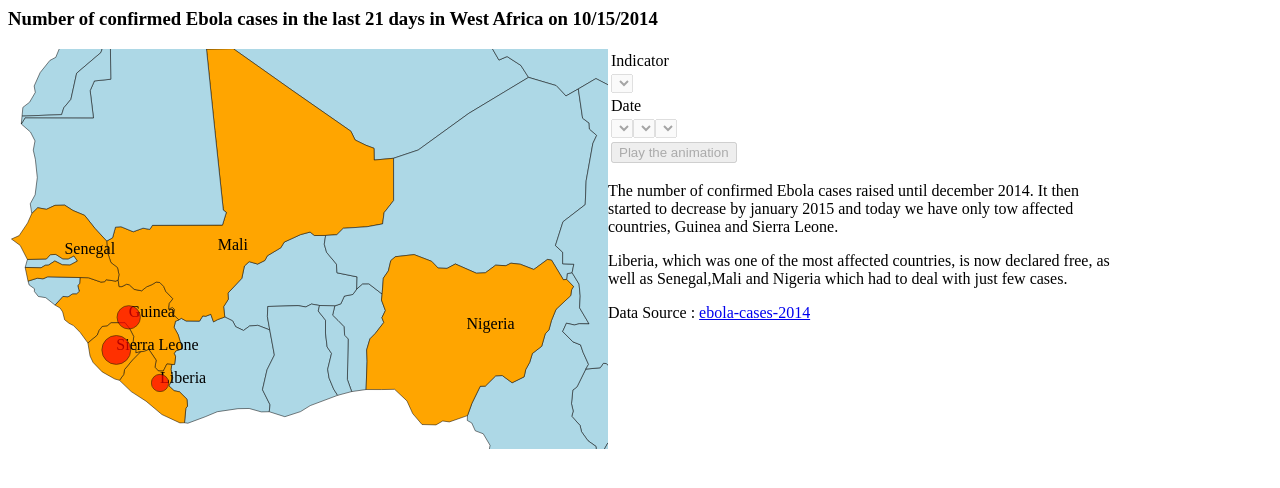
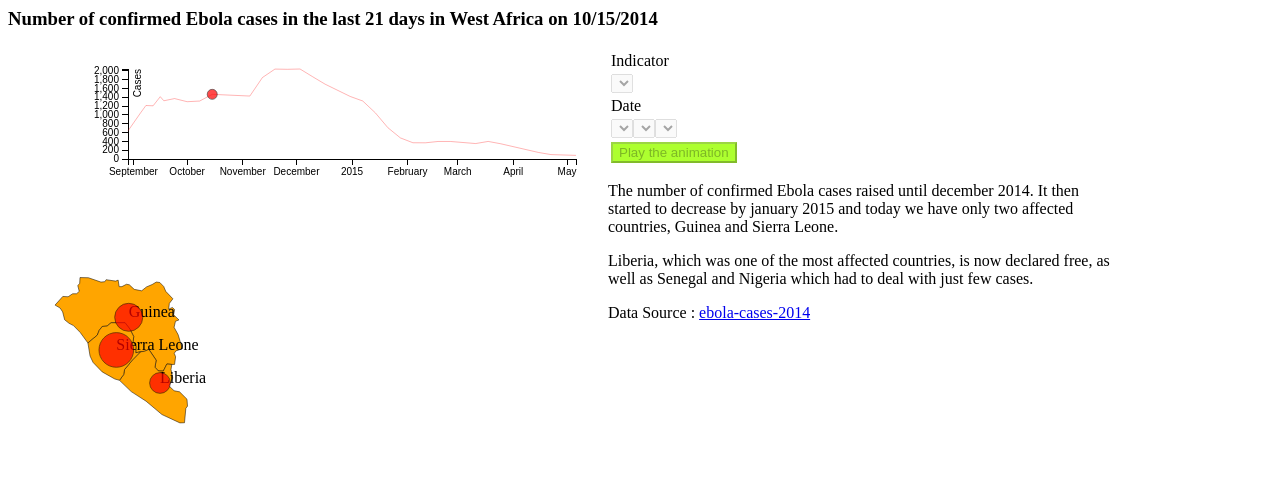
Before and after one commit to chomnoue/EbolaDataVisualizationND, a plain HTML site: page index.html in a window 1280 px wide. Drawn offline with Linux system fonts and the light colour scheme.

Commit message:
Added a line chart with an animated red circle to show the total number of cases changing over time, Increased the radius of circles, Shows only circles that have at least on case at each time

```diff
--- a/css/styles.css
+++ b/css/styles.css
@@ -13,3 +13,18 @@ div.menu ,svg{
 div.menu{
     width: 40%
 }
+
+.button{
+    background-color: greenyellow
+}
+
+.axis text {
+  font: 10px sans-serif;
+}
+
+.axis path,
+.axis line {
+  fill: none;
+  stroke: #000;
+  shape-rendering: crispEdges;
+}
--- a/index.html
+++ b/index.html
@@ -14,12 +14,12 @@
             <table></table>
             <p>
                 The number of confirmed Ebola cases raised until december 2014. It
-                then started to decrease by january 2015 and today we have only tow
+                then started to decrease by january 2015 and today we have only two
                 affected countries, Guinea and Sierra Leone.
             </p>
             <p>
                 Liberia, which was one of the most affected countries, is
-                now declared free, as well as Senegal,Mali and Nigeria
+                now declared free, as well as Senegal and Nigeria
                 which had to deal with just few cases.
             </p>
             Data Source : <a href="https://data.hdx.rwlabs.org/dataset/ebola-cases-2014">ebola-cases-2014</a>
--- a/js/app.js
+++ b/js/app.js
@@ -3,7 +3,10 @@ function draw(geo_data) {
     var margin = 40,
             width = 600 - margin,
             height = 400 - margin;
-
+    var lineChartXAxisPos = height / 3;
+    var lineChartHeight = height / 4;
+    var lineChartWidth = width * 0.8;
+    var lineChartYMargin = 20;
     var monthNames = ["January", "February", "March", "April", "May", "June",
         "July", "August", "September", "October", "November", "December"
     ];
@@ -22,6 +25,8 @@ function draw(geo_data) {
             .append('g')
             .attr('class', 'map');
 
+    var lineChart = d3.select("body")
+            .select("svg").append('g');
 
 
     var projection = d3.geo.mercator()
@@ -33,22 +38,20 @@ function draw(geo_data) {
 
     function drawData(data) {
         //first organise data
-        var countries = d3.set(data.map(function (d) {
-            return d.Country;
-        }));
+        function getCountries(data) {
+            return d3.set(data.map(function (d) {
+                return d.Country;
+            }));
+        }
+        var countries = getCountries(data);
 
-        var selected = {
-            year: null,
-            month: null,
-            day: null,
-            indicator: null
-        };
+
         //retain only the countries existing in the dat set
-        var features = geo_data.features.filter(function (feature) {
+        var countryFeatures = geo_data.features.filter(function (feature) {
             return countries.has(feature.properties.name);
         });
 
-        //grouping by year , month and day
+        //grouping by indicator,year , month and day
         var nested = d3.nest()
                 .key(function (d) {
                     return d.Indicator;
@@ -74,7 +77,7 @@ function draw(geo_data) {
         }).map(data, d3.map);
         var countryCenters = {};
         //finding the center to place the circle and text for each country
-        features.forEach(function (feature) {
+        countryFeatures.forEach(function (feature) {
             var coordinates = feature.geometry.coordinates[0];
             if (feature.geometry.type === 'MultiPolygon') {
                 coordinates = coordinates[0];
@@ -90,28 +93,26 @@ function draw(geo_data) {
             });
             countryCenters[feature.properties.name] = {x: center_x, y: center_y};
         });
-        console.log(countries.values());
+
+        function countryKey(d) {
+            return d.properties.name;
+        }
+
         var map = svg.selectAll('path')
-                .data(geo_data.features)
+                .data(geo_data.features, countryKey)
                 .enter()
                 .append('path')
                 .attr('d', path)
-                .style('fill', function (d) {
-                    if (countries.has(d.properties.name)) {
-                        return 'orange';
-                    } else {
-                        return 'lightBlue';
-                    }
-                })
-                .style('stroke', 'black')
+                .style('fill', 'none')
+                .style('stroke', 'none')
                 .style('stroke-width', 0.5);
 
 
 
-        svg.append('g')
+        var texts = svg.append('g')
                 .attr("class", "text")
                 .selectAll("text")
-                .data(features)
+                .data(countryFeatures, countryKey)
                 .enter()
                 .append("text")
                 .attr('x', function (d) {
@@ -119,11 +120,87 @@ function draw(geo_data) {
                 })
                 .attr('y', function (d) {
                     return countryCenters[d.properties.name].y;
-                })
-                .text(function (d) {
-                    return d.properties.name;
                 });
+        function drawLineChart(indicator) {
+            var selectedData = data.filter(function (d) {
+                return d.Indicator === indicator;
+            });
+            var nestedData = d3.nest()
+                    .key(function (d) {
+                        return format(d.Date);
+                    })
+                    .rollup(function (leaves) {
+                        return d3.sum(leaves, function (d) {
+                            return d.value;
+                        });
+                    }).map(selectedData, d3.map);
+            var dates = selectedData.map(function (d) {
+                return format(d.Date);
+            });
+            var yscale = d3.scale.linear()
+                    .range([lineChartHeight, 0])
+                    .domain([0, d3.max(nestedData.values())]);
+            var xscale = d3.time.scale()
+                    .nice(d3.time.month)
+                    .domain(d3.extent(dates).map(function (date) {
+                        return new Date(date);
+                    }))
+                    .range([0, lineChartWidth]);
+            var xAxis = d3.svg.axis()
+                    .scale(xscale)
+                    .orient("bottom");
+            //.ticks(d3.time.months);
 
+            var yAxis = d3.svg.axis()
+                    .scale(yscale)
+                    .orient("left");
+
+
+            lineChart.selectAll("*").remove();
+            lineChart.append("g")
+                    .attr("class", "x axis")
+                    .attr("transform", "translate(" + lineChartXAxisPos + "," + (lineChartHeight + lineChartYMargin) + ")")
+                    .call(xAxis);
+
+            lineChart.append("g")
+                    .attr("class", "y axis")
+                    .attr("transform", "translate(" + lineChartXAxisPos + "," + lineChartYMargin + ")")
+                    .call(yAxis)
+                    .append("text")
+                    .attr("transform", "rotate(-90)")
+                    .attr("y", 6)
+                    .attr("dy", ".71em")
+                    .style("text-anchor", "end")
+                    .text("Cases");
+            var x = function (d) {
+                return xscale(new Date(d)) + lineChartXAxisPos;
+            };
+            var y = function (d) {
+                return yscale(nestedData.get(d)) + lineChartYMargin;
+            };
+            var line = d3.svg.line()
+                    .x(x)
+                    .y(y)
+                    .interpolate("linear");
+            lineChart.append('path')
+                    .attr('d', line(nestedData.keys()
+                            .sort(d3.ascending)))
+                    //.attr("transform", "translate(" + lineChartXAxisPos + "," + 20 + ")")
+                    .attr("fill", "none")
+                    .style('stroke', 'red')
+                    .style('stroke-width', 0.3);
+
+            var circle = lineChart.append("circle")
+                    .attr("r", 5)
+                    .style("fill", "red")
+                    .style("visible", "hidden");
+            //function used to place the cicle on the line
+            return function (date) {
+                circle.attr("cx", x(date))
+                        .attr("cy", y(date))
+                        .style("visible", "visible");
+            };
+        }
 
 
         function update(selected) {
@@ -133,7 +210,7 @@ function draw(geo_data) {
                     .get(selected.day);
             var radius = d3.scale.log()
                     .domain([1, maxValues.get(selected.indicator)])
-                    .range([0, 15]);
+                    .range([0, 18]);
 
             svg.select(".bubble").remove();
 
@@ -152,8 +229,30 @@ function draw(geo_data) {
                     .attr('r', function (d) {
                         return radius(d.value + 1);//because log(1)=0, this will make values of 0 have a radius of 0 an values 1 a radius of log(2)
                     });
+            var countries = getCountries(selectedData);
+
+            map.style('fill', function (d) {
+                if (countries.has(d.properties.name)) {
+                    return "orange";
+                }
+                return "none";
+            }).style('stroke', function (d) {
+                if (countries.has(d.properties.name)) {
+                    return "black";
+                }
+                return "none";
+            });
+
+            texts.text(function (d) {
+                if (countries.has(d.properties.name)) {
+                    return d.properties.name;
+                }
+                return "";
+            });
+            var date=new Date(selected.year, selected.month, selected.day);
             title.text(selected.indicator + " in West Africa on "
-                    + d3.time.format("%m/%d/%Y")(new Date(selected.year, selected.month, selected.day)));
+                    + d3.time.format("%m/%d/%Y")(date));
+            selected.updateLineChart(format(date));
             return selectedData.length !== 0;
         }
 
@@ -181,21 +280,30 @@ function draw(geo_data) {
         var playButton = menu.append("tr").append("td")
                 .append("input")
                 .attr("type", "submit")
-                .attr("value","Play the animation");
+                .attr("class", "button")
+                .attr("value", "Play the animation");
         function buildOptions(select, data, value) {
+            function getAttrOrSelf(attr) {
+                return function (d) {
+                    if (d[attr]) {
+                        return d[attr];
+                    }
+                    else {
+                        return d;
+                    }
+                };
+            }
+            var getValue = getAttrOrSelf("value");
+            var getTex = getAttrOrSelf("text");
             select.selectAll("option").remove();
             var options = select
                     .selectAll("option")
                     .data(data)
                     .enter()
                     .append("option")
-                    .attr("value", function (d) {
-                        return d.value;
-                    })
-                    .text(function (d) {
-                        return d.text;
-                    }).each(function (d) {
-                if (d.value === value) {
+                    .attr("value", getValue)
+                    .text(getTex).each(function (d) {
+                if (getValue(d) === value) {
                     d3.select(this).attr("selected", "selected");
                 }
             });
@@ -218,16 +326,12 @@ function draw(geo_data) {
         function play(indicator) {
 
             function buildSelectOptions(selected) {
-                buildOptions(selectIndicators, indicators.map(function (indicator) {
-                    return {text: indicator, value: indicator};
-                }), selected.indicator);
+                buildOptions(selectIndicators, indicators, selected.indicator);
                 selectIndicators.on("change", function () {
                     var indicator = indicators[this.selectedIndex];
+                    var updateLineChart = drawLineChart(indicator);
                     var years = nested.get(indicator).keys().sort(sortInts);
-                    buildOptions(selectYears, years.map(function (year) {
-                        return {text: year, value: year};
-                    }), selected.year);
-
+                    buildOptions(selectYears, years, selected.year);
                     selectYears.on("change", function () {
                         var year = years[this.selectedIndex];
                         var months = nested.get(indicator).get(year)
@@ -239,12 +343,12 @@ function draw(geo_data) {
                             var month = months[this.selectedIndex];
                             var days = nested.get(indicator).get(year)
                                     .get(month).keys().sort(sortInts);
-                            buildOptions(selectDays, days.map(function (day) {
-                                return {text: day, value: day};
-                            }), selected.day);
+                            buildOptions(selectDays, days, selected.day);
                             selectDays.on("change", function () {
                                 var day = days[this.selectedIndex];
-                                update({indicator:indicator,year:year,month:month,day:day});
+                                update({indicator: indicator,
+                                    year: year, month: month,
+                                    day: day, updateLineChart: updateLineChart});
                             });
                             triggerChangeEvent(selectDays);
 
@@ -252,14 +356,14 @@ function draw(geo_data) {
                         triggerChangeEvent(selectMonths);
                     });
                     triggerChangeEvent(selectYears);
-                    playButton.on("click",function(){
+                    playButton.on("click", function () {
                         play(indicator);
                     });
                 });
             }
 
-            menu.selectAll("select,input").attr("disabled","disabled");
-
+            menu.selectAll("select,input").attr("disabled", "disabled");
+            var updateLineChart = drawLineChart(indicator);
             //enumerate data to be played by the animation;
             var selectors = d3.merge(
                     nested.get(indicator).keys().sort(sortInts).map(function (year) {
@@ -270,7 +374,8 @@ function draw(geo_data) {
                             year: year,
                             month: month,
                             day: day,
-                            indicator: indicator
+                            indicator: indicator,
+                            updateLineChart:updateLineChart
                         };
                     });
                 })
@@ -289,7 +394,7 @@ function draw(geo_data) {
                     //select the last day  and
                     buildSelectOptions(sel);
                     triggerChangeEvent(selectIndicators);
-                    menu.selectAll("select,input").attr("disabled",null);
+                    menu.selectAll("select,input").attr("disabled", null);
                 }
             }, 500);
         }
```
Also changed, not shown: 1 other file.
